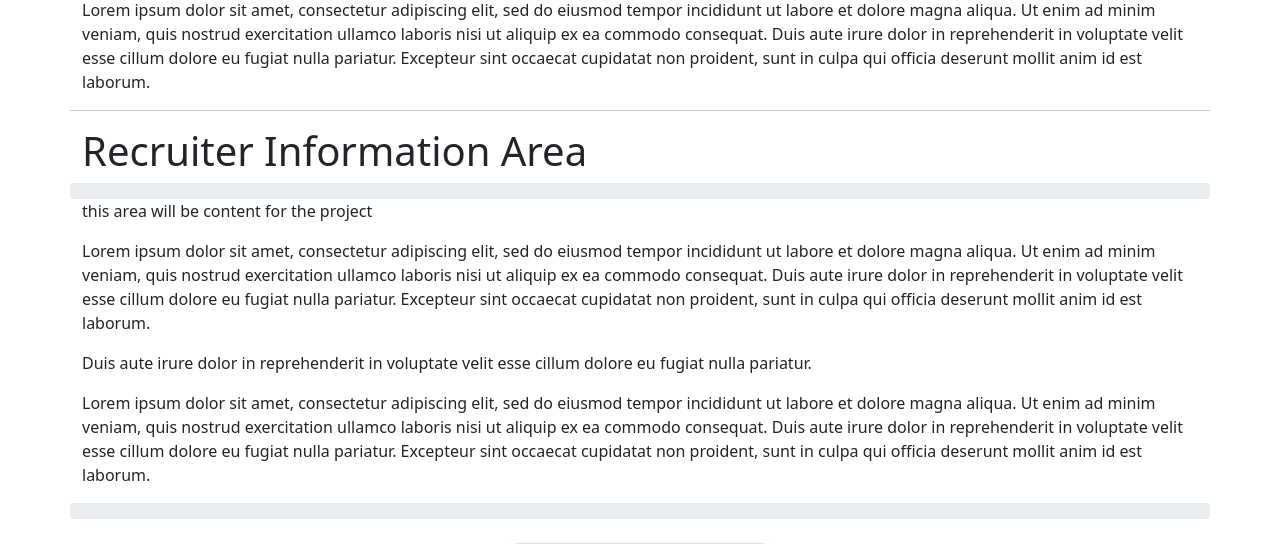
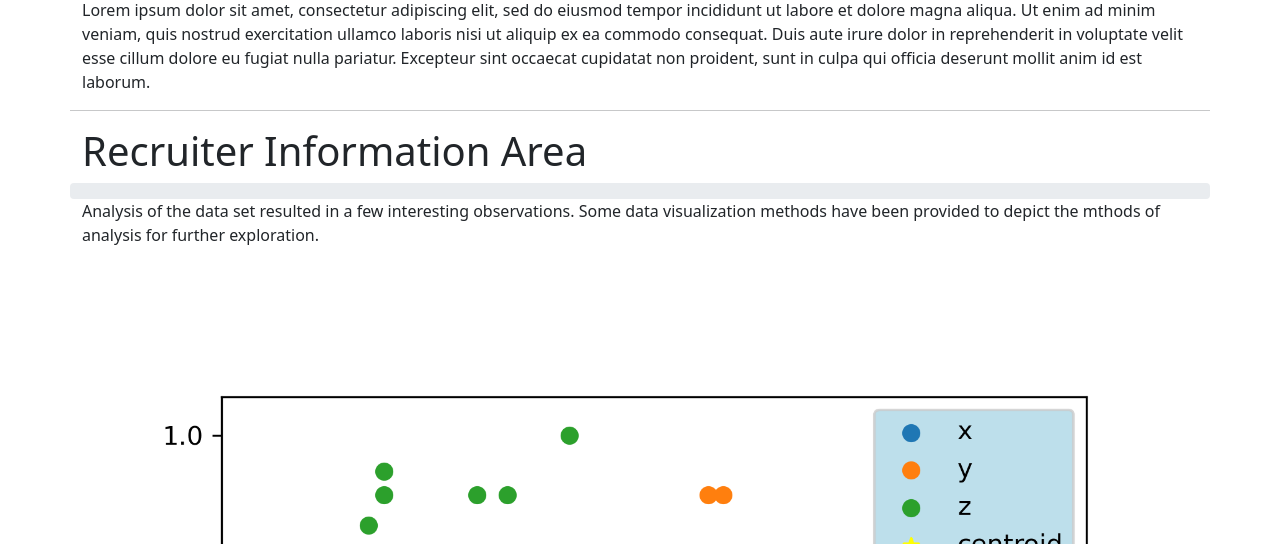
Before and after one commit to triple-crown-consulting/developer-salary-guide, a Flask app: template templates/index.html in a window 1280 px wide. Shown: the part 639-1183 px from the top of the page. Run offline with Flask 2, Linux system fonts and the light colour scheme; the template is opened without the code that fills it, so the values that code supplies are empty; parts of the project's set-up code (start-up, migrations or seed data) failed here and were passed over.

```diff
--- a/templates/index.html
+++ b/templates/index.html
@@ -11,7 +11,8 @@
         <br/>
     </div>
 
-    <p>This area contains interactive query functionality, which can be used to suggest an appropriate salary offer for a qualified software developer candidate in the US. </p>
+    <p>This area contains interactive query functionality, which can be used to suggest an appropriate salary offer for
+        a qualified software developer candidate in the US. </p>
 
     <div class="row">
         <div class="col">
@@ -96,7 +97,11 @@
             <br/>
         </div>
 
-        <p>this area will be content for the project</p>
+        <p>Analysis of the data set resulted in a few interesting observations. Some data visualization methods have
+            been provided to depict the mthods of analysis for further exploration.</p>
+        <img src="../static/images/k-means-descriptive-analysis.png" class="img-fluid"
+             alt="k-means clustering figure from data set">
+
         <p>Lorem ipsum dolor sit amet, consectetur adipiscing elit, sed do eiusmod tempor incididunt ut labore et dolore
             magna aliqua. Ut enim ad minim veniam, quis nostrud exercitation ullamco laboris nisi ut aliquip ex ea
             commodo
```
Also changed, not shown: static/images/k-means-descriptive-analysis.png (renamed from notebooks/k-means-descriptive-analysis.png).
